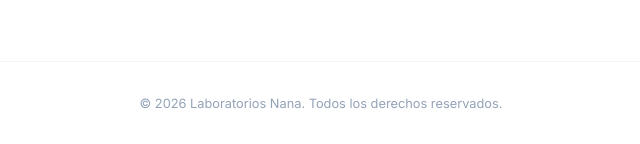
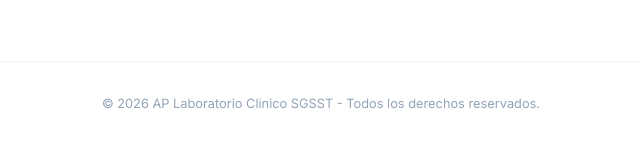
Before and after one commit to jsierrat982/consultacertificados, a plain HTML site: page index.html in a window 1280 px wide. Shown: the part 1024-1168 px from the top of the page, 319-959 px from the left. Drawn offline with nearby package versions, Linux system fonts and the light colour scheme.

Commit message:
Update index.html

```diff
--- a/index.html
+++ b/index.html
@@ -388,7 +388,7 @@
                 </div>
             </div>
             <div class="copyright">
-                &copy; 2026 Laboratorios Nana. Todos los derechos reservados.
+                &copy; 2026  AP Laboratorio Clinico SGSST - Todos los derechos reservados.
             </div>
         </div>
     </footer>
```
